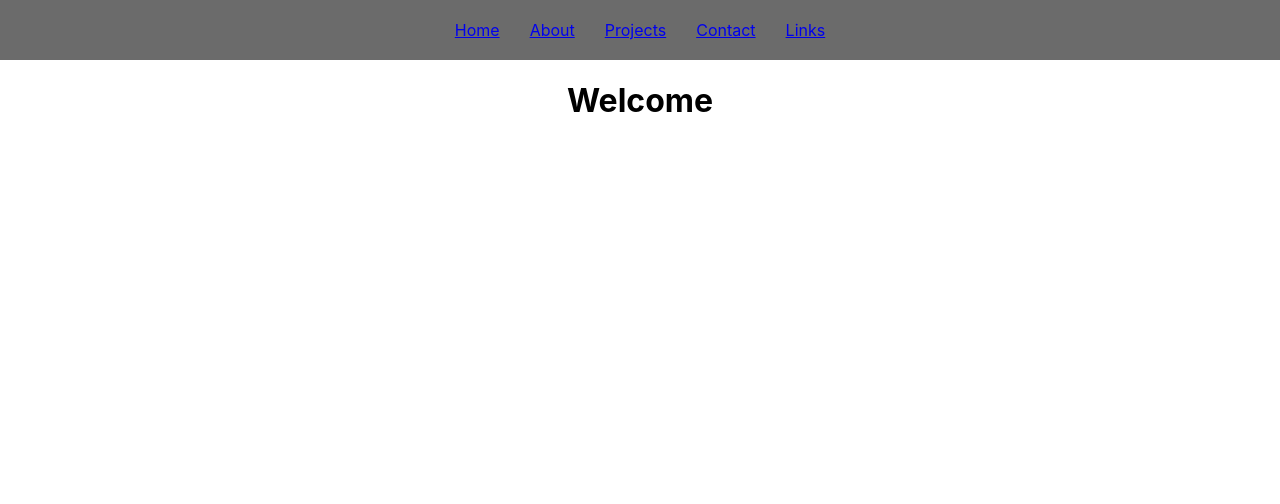
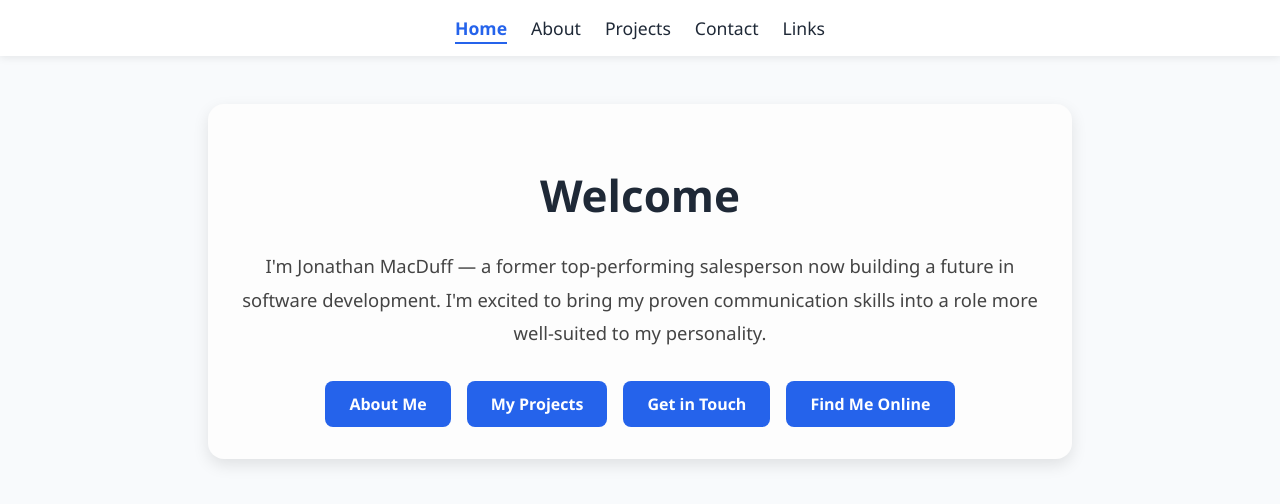
Before and after one commit to Jonathan-MacDuff/My-Personal-Website, a React (Create React App) app in the folder client/: page / in a window 1280 px wide. Shown: the top 504 px of the page. Built offline with nearby package versions, Linux system fonts and the light colour scheme.

Commit message:
major css update

```diff
--- a/client/src/components/Navbar.js
+++ b/client/src/components/Navbar.js
@@ -1,15 +1,25 @@
-import { Link } from 'react-router-dom';
+import { NavLink } from 'react-router-dom';
 import '../index.css';
 
 function Navbar() {
   return (
     <nav className="navbar">
       <ul className="nav-links">
-        <li className="nav-link"><Link to='/'>Home</Link></li>
-        <li className="nav-link"><Link to='/about'>About</Link></li>
-        <li className="nav-link"><Link to='/projects'>Projects</Link></li>
-        <li className="nav-link"><Link to='/contact'>Contact</Link></li>
-        <li className="nav-link"><Link to='/links'>Links</Link></li>
+        <li className="nav-link">
+          <NavLink to='/' end className={({ isActive }) => isActive ? "active" : undefined}>Home</NavLink>
+        </li>
+        <li className="nav-link">
+          <NavLink to='/about' className={({ isActive }) => isActive ? "active" : undefined}>About</NavLink>
+        </li>
+        <li className="nav-link">
+          <NavLink to='/projects' className={({ isActive }) => isActive ? "active" : undefined}>Projects</NavLink>
+        </li>
+        <li className="nav-link">
+          <NavLink to='/contact' className={({ isActive }) => isActive ? "active" : undefined}>Contact</NavLink>
+        </li>
+        <li className="nav-link">
+          <NavLink to='/links' className={({ isActive }) => isActive ? "active" : undefined}>Links</NavLink>
+        </li>
       </ul>
     </nav>
   );
--- a/client/src/index.css
+++ b/client/src/index.css
@@ -1,110 +1,304 @@
+
 body {
+  font-family: 'Segoe UI', Tahoma, Geneva, Verdana, sans-serif;
   margin: 0;
-  font-family: -apple-system, BlinkMacSystemFont, 'Segoe UI', 'Roboto', 'Oxygen',
-    'Ubuntu', 'Cantarell', 'Fira Sans', 'Droid Sans', 'Helvetica Neue',
-    sans-serif;
-  -webkit-font-smoothing: antialiased;
-  -moz-osx-font-smoothing: grayscale;
+  background-color: #f8fafc;
+  color: #222;
 }
 
-code {
-  font-family: source-code-pro, Menlo, Monaco, Consolas, 'Courier New',
-    monospace;
-}
-
-h1 {
-  display: flex;
-  justify-content: center;
-}
-
-h2 {
-  display: flex;
-  justify-content: center;
-}
-
-p {
-  display: flex;
-  justify-content: center;
-  padding-left: 50px;
-  padding-right: 50px;
-  padding-top: 20px;
-  padding-bottom: 20px;
-}
+/* Navbar */
 
 .navbar {
-  background-color: #6b6b6b;
-  padding: 10px;
+  background-color: #ffffff;
+  padding: 1rem 2rem;
+  box-shadow: 0 2px 8px rgba(0, 0, 0, 0.08);
+  position: sticky;
+  top: 0;
+  z-index: 1000;
 }
 
 .nav-links {
-  list-style: none;
-  padding: 0;
-  margin: 0;
   display: flex;
   justify-content: center;
+  list-style: none;
+  gap: 1.5rem;
+  margin: 0;
+  padding: 0;
 }
 
-.nav-link {
-  color: white;
+.nav-link a {
   text-decoration: none;
-  padding: 10px 15px;
+  font-weight: 500;
+  color: #1f2937;
+  font-size: 1.1rem;
+  transition: color 0.2s ease, transform 0.2s ease;
 }
 
-.nav-link:hover {
-  background-color: #555;
+.nav-link a:hover {
+  color: #2563eb;
+  transform: translateY(-1px);
 }
 
-.nav-link.active {
-    background-color: #777;
+.nav-link a.active {
+  color: #2563eb;
+  font-weight: 700;
+  border-bottom: 2px solid #2563eb;
+  padding-bottom: 2px;
+  transition: color 0.2s ease, border-bottom-color 0.2s ease;
 }
 
+/* Home */
+
+.home-container {
+  max-width: 800px;
+  margin: 3rem auto;
+  padding: 2rem;
+  background-color: #fdfdfd;
+  border-radius: 1rem;
+  box-shadow: 0 6px 16px rgba(0, 0, 0, 0.1);
+  font-family: 'Segoe UI', Tahoma, Geneva, Verdana, sans-serif;
+  color: #222;
+  text-align: center;
+}
+
+.home-container h1 {
+  font-size: 2.75rem;
+  margin-bottom: 1.5rem;
+  color: #1f2937;
+}
+
+.home-container p {
+  font-size: 1.15rem;
+  line-height: 1.8;
+  margin-bottom: 2rem;
+  color: #444;
+}
+
+.home-links {
+  display: flex;
+  justify-content: center;
+  flex-wrap: wrap;
+  gap: 1rem;
+}
+
+.home-links a {
+  display: inline-block;
+  padding: 0.75rem 1.5rem;
+  background-color: #2563eb;
+  color: white;
+  border-radius: 0.5rem;
+  text-decoration: none;
+  font-weight: 600;
+  transition: background-color 0.2s ease, transform 0.2s ease;
+}
+
+.home-links a:hover {
+  background-color: #1d4ed8;
+  transform: translateY(-2px);
+}
+
+/* Contact */
+
 .form-container {
-  max-width: 500px;
+  max-width: 700px;
   margin: 2rem auto;
   padding: 2rem;
-  background-color: #ffffff;
-  border-radius: 10px;
-  box-shadow: 0 4px 10px rgba(0, 0, 0, 0.1);
+  background-color: #f9fafb;
+  border-radius: 1rem;
+  box-shadow: 0 4px 12px rgba(0, 0, 0, 0.1);
+  font-family: 'Segoe UI', Tahoma, Geneva, Verdana, sans-serif;
+  color: #333;
+}
+
+.form-container h1 {
+  text-align: center;
+  font-size: 2.5rem;
+  margin-bottom: 1.5rem;
 }
 
 .contact-form {
   display: flex;
   flex-direction: column;
+  gap: 1rem;
 }
 
 .contact-form label {
-  margin-bottom: 0.5rem;
+  display: flex;
+  flex-direction: column;
   font-weight: 500;
+  font-size: 1rem;
+  color: #444;
 }
 
 .contact-form input,
 .contact-form textarea {
+  margin-top: 0.25rem;
   padding: 0.75rem;
-  margin-bottom: 1rem;
   border: 1px solid #ccc;
-  border-radius: 6px;
+  border-radius: 0.5rem;
   font-size: 1rem;
-  width: 100%;
-  box-sizing: border-box;
+  font-family: inherit;
+  transition: border-color 0.2s ease;
 }
 
 .contact-form input:focus,
 .contact-form textarea:focus {
-  border-color: #0077cc;
   outline: none;
+  border-color: #2563eb;
+}
+
+.contact-form textarea {
+  resize: vertical;
+  min-height: 100px;
+}
+
+.contact-form h3 {
+  margin-top: 1rem;
+  font-size: 1.2rem;
+  font-weight: 600;
+}
+
+.contact-form label input[type='checkbox'] {
+  margin-right: 0.5rem;
+  margin-top: 0.5rem;
+  align-self: flex-start;
 }
 
 .contact-form button {
-  padding: 0.75rem;
-  background-color: #0077cc;
+  margin-top: 1rem;
+  padding: 0.75rem 1.5rem;
+  font-size: 1rem;
+  font-weight: 600;
   color: white;
+  background-color: #2563eb;
   border: none;
-  border-radius: 6px;
-  font-size: 1rem;
+  border-radius: 0.5rem;
   cursor: pointer;
   transition: background-color 0.2s ease;
 }
 
 .contact-form button:hover {
-  background-color: #005fa3;
+  background-color: #1d4ed8;
 }
+
+/* Projects */
+
+.projects-container {
+  max-width: 800px;
+  margin: 2rem auto;
+  padding: 2rem;
+  background-color: #f9fafb;
+  border-radius: 1rem;
+  box-shadow: 0 4px 12px rgba(0, 0, 0, 0.1);
+  font-family: 'Segoe UI', Tahoma, Geneva, Verdana, sans-serif;
+  color: #333;
+}
+
+.projects-container h1 {
+  text-align: center;
+  font-size: 2.5rem;
+  margin-bottom: 2rem;
+}
+
+.projects-container div {
+  background-color: #fff;
+  border: 1px solid #ddd;
+  border-radius: 0.75rem;
+  padding: 1.5rem;
+  margin-bottom: 1.5rem;
+  transition: transform 0.2s ease, box-shadow 0.2s ease;
+}
+
+.projects-container div:hover {
+  transform: translateY(-3px);
+  box-shadow: 0 6px 20px rgba(0, 0, 0, 0.1);
+}
+
+.projects-container a {
+  display: inline-block;
+  margin-right: 1rem;
+  margin-bottom: 0.5rem;
+  color: #2563eb;
+  text-decoration: none;
+  font-weight: 500;
+  transition: color 0.2s ease;
+}
+
+.projects-container a:hover {
+  color: #1d4ed8;
+  text-decoration: underline;
+}
+
+.projects-container p {
+  margin-top: 0.5rem;
+  line-height: 1.6;
+}
+
+/* Links */
+
+.links-section {
+  max-width: 700px;
+  margin: 2rem auto;
+  padding: 2rem;
+  background-color: #fefefe;
+  border-radius: 1rem;
+  box-shadow: 0 4px 12px rgba(0, 0, 0, 0.07);
+  font-family: 'Segoe UI', Tahoma, Geneva, Verdana, sans-serif;
+  color: #222;
+  text-align: center;
+}
+
+.links-section h2 {
+  font-size: 2rem;
+  margin-bottom: 1rem;
+}
+
+.links-list {
+  list-style: none;
+  padding: 0;
+  display: flex;
+  justify-content: center;
+  flex-wrap: wrap;
+  gap: 1rem;
+}
+
+.links-list li a {
+  display: inline-block;
+  padding: 0.75rem 1.5rem;
+  background-color: #2563eb;
+  color: white;
+  border-radius: 0.5rem;
+  text-decoration: none;
+  font-weight: 500;
+  transition: background-color 0.2s ease, transform 0.2s ease;
+}
+
+.links-list li a:hover {
+  background-color: #1d4ed8;
+  transform: scale(1.05);
+}
+
+/* About */
+
+.about-container {
+  max-width: 700px;
+  margin: 2rem auto;
+  padding: 2rem;
+  background-color: #fefefe;
+  border-radius: 1rem;
+  box-shadow: 0 4px 10px rgba(0, 0, 0, 0.07);
+  font-family: 'Segoe UI', Tahoma, Geneva, Verdana, sans-serif;
+  color: #222;
+  line-height: 1.8;
+}
+
+.about-container h1 {
+  font-size: 2.25rem;
+  margin-bottom: 1.25rem;
+  text-align: center;
+}
+
+.about-container p {
+  font-size: 1.1rem;
+  text-align: justify;
+}
--- a/client/src/pages/About.js
+++ b/client/src/pages/About.js
@@ -2,7 +2,7 @@
 
 function About() {
   return (
-    <div>
+    <div className='about-container'>
         <h1>About Me</h1>
         <p>Hi! I've been a top-performing salesperson for most of my life, in spite of how ill-suited that field is to my personality.
         I'm looking to make a name for myself in the tech space now, bringing the same commitment and drive to an area that comes much more naturally.</p>
--- a/client/src/pages/Home.js
+++ b/client/src/pages/Home.js
@@ -1,12 +1,21 @@
 
 
 function Home() {
-
-    return (
-        <div className="App">
-            <h1>Welcome</h1>
-        </div>
-    )
-};
+  return (
+    <div className="home-container">
+      <h1>Welcome</h1>
+      <p>
+        I'm Jonathan MacDuff — a former top-performing salesperson now building a future in software development.
+        I'm excited to bring my proven communication skills into a role more well-suited to my personality.
+      </p>
+      <div className="home-links">
+        <a href="/about">About Me</a>
+        <a href="/projects">My Projects</a>
+        <a href="/contact">Get in Touch</a>
+        <a href="/links">Find Me Online</a>
+      </div>
+    </div>
+  );
+}
 
 export default Home;
--- a/client/src/pages/Links.js
+++ b/client/src/pages/Links.js
@@ -1,16 +1,22 @@
 
 
 function Links() {
-
-    return (
-
-        <div>
-            <h1>Links</h1>
-            <a href='https://github.com/Jonathan-MacDuff'>Github</a>
-            <a href='https://www.linkedin.com/in/jonathan-macduff/'>LinkedIn</a>
-            <a href='https://medium.com/@jonathan-macduff'>Medium</a>
-        </div>
-    )
+  return (
+    <div className="links-section">
+      <h2>Find Me Online</h2>
+      <ul className="links-list">
+        <li>
+          <a href="https://github.com/Jonathan-MacDuff" target="_blank" rel="noopener noreferrer">GitHub</a>
+        </li>
+        <li>
+          <a href="https://www.linkedin.com/in/jonathan-macduff/" target="_blank" rel="noopener noreferrer">LinkedIn</a>
+        </li>
+        <li>
+          <a href="https://medium.com/@jonathan-macduff" target="_blank" rel="noopener noreferrer">Medium</a>
+        </li>
+      </ul>
+    </div>
+  );
 }
 
-export default Links
+export default Links;
--- a/client/src/pages/Projects.js
+++ b/client/src/pages/Projects.js
@@ -2,7 +2,7 @@
 
 function Projects() {
   return (
-    <div>
+    <div className='projects-container'>
         <h1>My Projects</h1>
         <div>
           <a href='/Cat-Meme-Generator/index.html' target='_blank' rel='noopener noreferrer'>Cat Meme Generator</a>
```
Also changed, not shown: client/src/App.css (line endings or trailing spaces), 1 other file (tests, documents, lock files or other folders).
